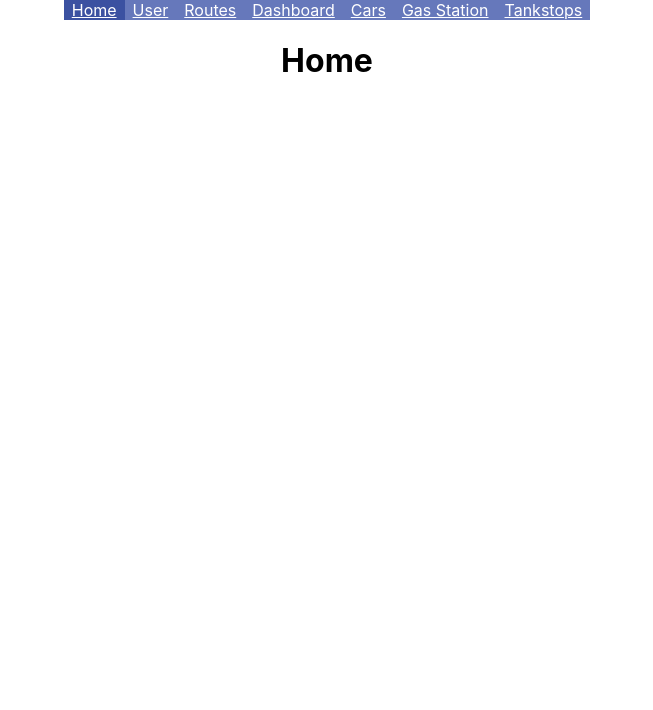
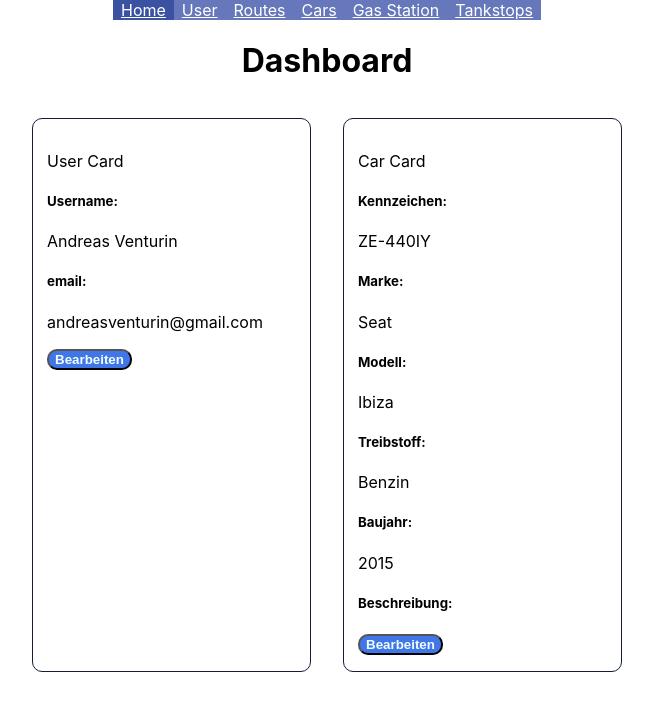
Before and after one commit to Vendone/spritapp, a React (Create React App) app: page / in a window 1280 px wide. Shown: the top 710 px of the page, without its empty margins (313-966 px from the left). Built offline with nearby package versions, Linux system fonts and the light colour scheme.

Commit message:
Dashboard als startseite festgelegt

```diff
--- a/src/components/App/App.js
+++ b/src/components/App/App.js
@@ -18,12 +18,11 @@ export default function App() {
       <BrowserRouter>
         <Nav />
         <Routes>
-          <Route path="/*" element={<Home />} />
+          <Route path="/*" element={<Dashboard />} />
           <Route path="/gasstations" element={<GasStations />} />
           <Route path="/tankstops" element={<TankStops />} />
           <Route path="/user" element={<User />} />
           <Route path='/cars' element={<Cars />} />
-          <Route path="/dashboard" element={<Dashboard />} />
           <Route path="/addRoute" element={<AddRoutes />} />
           <Route path="/updateRoute/:id" element={<UpdateRoute />} />
           <Route path="/rute" element={<Rute />} />
--- a/src/components/Nav/Nav.js
+++ b/src/components/Nav/Nav.js
@@ -7,7 +7,6 @@ export const Nav = () => {
             <NavLink to="/" className={({ isActive }) => "nav-link" + (isActive ? " activated" : "")}>Home</NavLink>
             <NavLink to="/user" className={({ isActive }) => "nav-link" + (isActive ? " activated" : "")}>User</NavLink>
             <NavLink to="/rute" className={({ isActive }) => "nav-link" + (isActive ? " activated" : "")}>Routes</NavLink>
-            <NavLink to="/dashboard" className={({ isActive }) => "nav-link" + (isActive ? " activated" : "")}>Dashboard</NavLink>
             <NavLink to="/cars" className={({ isActive }) => "nav-link" + (isActive ? " activated" : "")}>Cars</NavLink>
             <NavLink to="/gasstations" className={({ isActive }) => "nav-link" + (isActive ? " activated" : "")}>Gas Station</NavLink>
             <NavLink to="/tankstops" className={({ isActive }) => "nav-link" + (isActive ? " activated" : "")}>Tankstops</NavLink>
```
